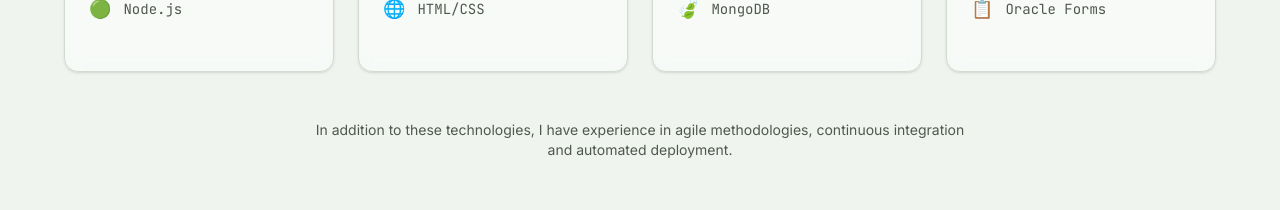
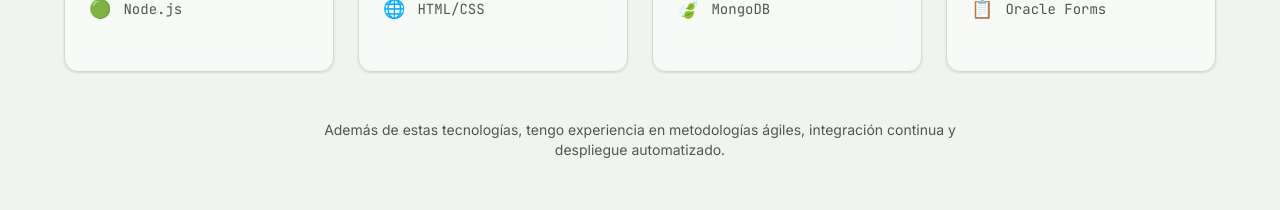
Before and after one commit to Rabba4/portfolio-pers, a Next.js app: page / in a window 1280 px wide. Shown: the part 4520-4730 px from the top of the page. Built offline with nearby package versions, Linux system fonts and the light colour scheme.

Commit message:
fix: locale in stack section

```diff
--- a/components/sections/stack-section.tsx
+++ b/components/sections/stack-section.tsx
@@ -7,7 +7,7 @@ import { StaggerContainer, StaggerItem } from "@/components/animations/stagger-c
 import { motion } from "framer-motion"
 
 export function StackSection() {
-  const { t } = useLanguage()
+  const { t, locale } = useLanguage()
 
   const techStack = {
     backend: [
@@ -109,7 +109,7 @@ export function StackSection() {
           <ScrollReveal delay={0.4}>
             <div className="mt-12 text-center">
               <p className="text-muted-foreground text-sm max-w-2xl mx-auto">
-                {t.locale === "es"
+                {locale === "es"
                   ? "Además de estas tecnologías, tengo experiencia en metodologías ágiles, integración continua y despliegue automatizado."
                   : "In addition to these technologies, I have experience in agile methodologies, continuous integration and automated deployment."}
               </p>
```
